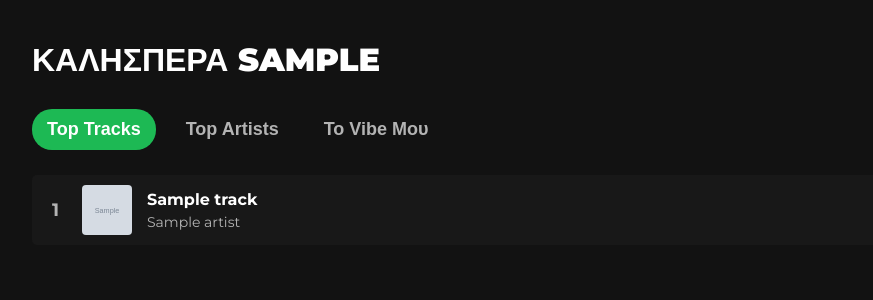
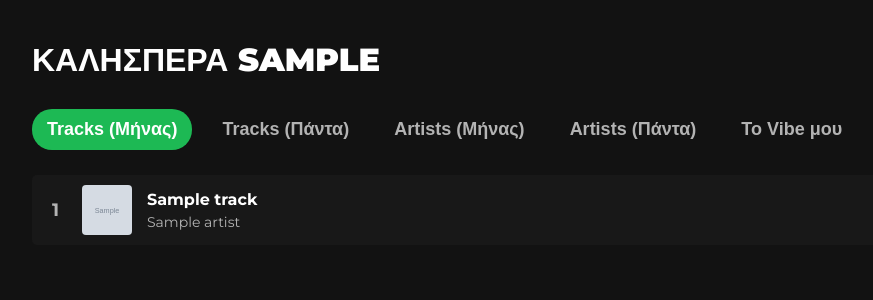
Before and after one commit to konstantinaklei/spotify-profile-analyzer, a Flask app: template templates/index.html in a window 1280 px wide. Shown: the top 300 px of the page, without its empty margins (8-881 px from the left). Run offline with Flask 3, Linux system fonts and the light colour scheme; the template is opened without the code that fills it: most values are stand-ins (such as "Sample title", 1, 10 or a date in 2020); grey boxes marked "Sample" are stand-in pictures.

Commit message:
feat: add short and long term filters for stats with updated UI tabs

```diff
--- a/main.py
+++ b/main.py
@@ -57,14 +57,15 @@ def stats():
         user_name = user_profile.get('display_name')
 
         # collecting songs
-        top_tracks = sp.current_user_top_tracks(limit=10, time_range='short_term') #'short_term' = last 4 weeks
-
+        top_tracks1 = sp.current_user_top_tracks(limit=10, time_range='short_term') #'short_term' = last 4 weeks
+        top_tracks2 = sp.current_user_top_tracks(limit=10, time_range='long_term') #'short_term' = last years
         # collecting artists
-        top_artists = sp.current_user_top_artists(limit=10, time_range='short_term')
+        top_artists1 = sp.current_user_top_artists(limit=10, time_range='short_term')
+        top_artists2 = sp.current_user_top_artists(limit=10, time_range='long_term')
 
         #genres
         all_genres = []
-        for artist in top_artists['items']:
+        for artist in top_artists1['items']:
             all_genres.extend(artist.get('genres', []))
         genres_text = " ".join(all_genres).lower()
 
@@ -117,8 +118,10 @@ def stats():
         return render_template('index.html',
                                matched_genre = matched_genre,
                                user_name=user_name,
-                               tracks=top_tracks['items'],
-                               artists=top_artists['items'],
+                               tracks1=top_tracks1['items'],
+                               artists1=top_artists1['items'],
+                               tracks2=top_tracks2['items'],
+                               artists2=top_artists2['items'],
                                outfit=outfit,
                                hobby=hobby,
                                destination=destination)
--- a/templates/index.html
+++ b/templates/index.html
@@ -52,13 +52,30 @@
     </div>
 
     <div class="menu">
-        <button class="menu-btn active" onclick="switchTab('tracks')">Top Tracks</button>
-        <button class="menu-btn" onclick="switchTab('artists')">Top Artists</button>
-        <button class="menu-btn" onclick="switchTab('vibe')">Το Vibe Μου</button>
+        <button class="menu-btn active" onclick="switchTab('tracks-short', this)">Tracks (Μήνας)</button>
+        <button class="menu-btn" onclick="switchTab('tracks-long', this)">Tracks (Πάντα)</button>
+        <button class="menu-btn" onclick="switchTab('artists-short', this)">Artists (Μήνας)</button>
+        <button class="menu-btn" onclick="switchTab('artists-long', this)">Artists (Πάντα)</button>
+        <button class="menu-btn" onclick="switchTab('vibe', this)">Το Vibe μου </button>
     </div>
 
-    <div id="tracks-list" class="list-container active">
-        {% for track in tracks %}
+<div id="tracks-short-list" class="list-container active">
+        {% for track in tracks1 %}
+        <div class="item-card">
+            <div class="rank">{{ loop.index }}</div>
+            <img class="item-image" src="{{ track.album.images[0].url }}" alt="Album cover">
+            <div class="item-info">
+                <div class="title">{{ track.name }}</div>
+                <div class="subtitle">{{ track.artists[0].name }}</div>
+            </div>
+        </div>
+        {% else %}
+        <p style="color: #B3B3B3;">Δεν υπάρχουν αρκετά δεδομένα για τον τελευταίο μήνα! Άκου λίγη μουσική και έλα πάλι. 🎧</p>
+        {% endfor %}
+    </div>
+
+    <div id="tracks-long-list" class="list-container">
+        {% for track in tracks2 %}
         <div class="item-card">
             <div class="rank">{{ loop.index }}</div>
             <img class="item-image" src="{{ track.album.images[0].url }}" alt="Album cover">
@@ -70,8 +87,21 @@
         {% endfor %}
     </div>
 
-    <div id="artists-list" class="list-container">
-        {% for artist in artists %}
+    <div id="artists-short-list" class="list-container">
+        {% for artist in artists1 %}
+        <div class="item-card">
+            <div class="rank">{{ loop.index }}</div>
+            <img class="item-image artist-image" src="{{ artist.images[0].url }}" alt="Artist image">
+            <div class="item-info">
+                <div class="title">{{ artist.name }}</div>
+            </div>
+        </div>
+        {% else %}
+        <p style="color: #B3B3B3;">Δεν υπάρχουν αρκετά δεδομένα για τον τελευταίο μήνα! 🎧</p>
+        {% endfor %}
+    </div>
+    <div id="artists-long-list" class="list-container">
+        {% for artist in artists2 %}
         <div class="item-card">
             <div class="rank">{{ loop.index }}</div>
             <img class="item-image artist-image" src="{{ artist.images[0].url }}" alt="Artist image">
@@ -90,6 +120,7 @@
             {% endif %}
             <h3 style="color: #1DB954; font-size: 16px; margin: 0; text-transform: uppercase; letter-spacing: 2px;">Το Κυριαρχο Vibe σου</h3>
             <h2 style="font-size: 32px; font-weight: 900; margin-top: 5px;">{{ matched_genre }}</h2>
+            <a href="/logout" style="margin-left: auto; color: #B3B3B3; text-decoration: none; font-size: 14px; border: 1px solid #B3B3B3; padding: 5px 15px; border-radius: 20px;">Αποσύνδεση</a>
         </div>
 
         <div class="vibe-card">
@@ -114,20 +145,11 @@
         const userName = "{{ user_name }}".toUpperCase();
         document.getElementById("dynamic-greeting").innerText = greetingWord + " " + userName;
 
-        function switchTab(tabName) {
+        function switchTab(tabName, btnElement) {
             document.querySelectorAll('.list-container').forEach(list => list.classList.remove('active'));
             document.querySelectorAll('.menu-btn').forEach(btn => btn.classList.remove('active'));
-
-            if (tabName === 'tracks') {
-                document.getElementById('tracks-list').classList.add('active');
-                document.querySelectorAll('.menu-btn')[0].classList.add('active');
-            } else if (tabName === 'artists') {
-                document.getElementById('artists-list').classList.add('active');
-                document.querySelectorAll('.menu-btn')[1].classList.add('active');
-            } else if (tabName === 'vibe') {
-                document.getElementById('vibe-list').classList.add('active');
-                document.querySelectorAll('.menu-btn')[2].classList.add('active');
-            }
+            document.getElementById(tabName + '-list').classList.add('active');
+            btnElement.classList.add('active');
         }
     </script>
 
```
